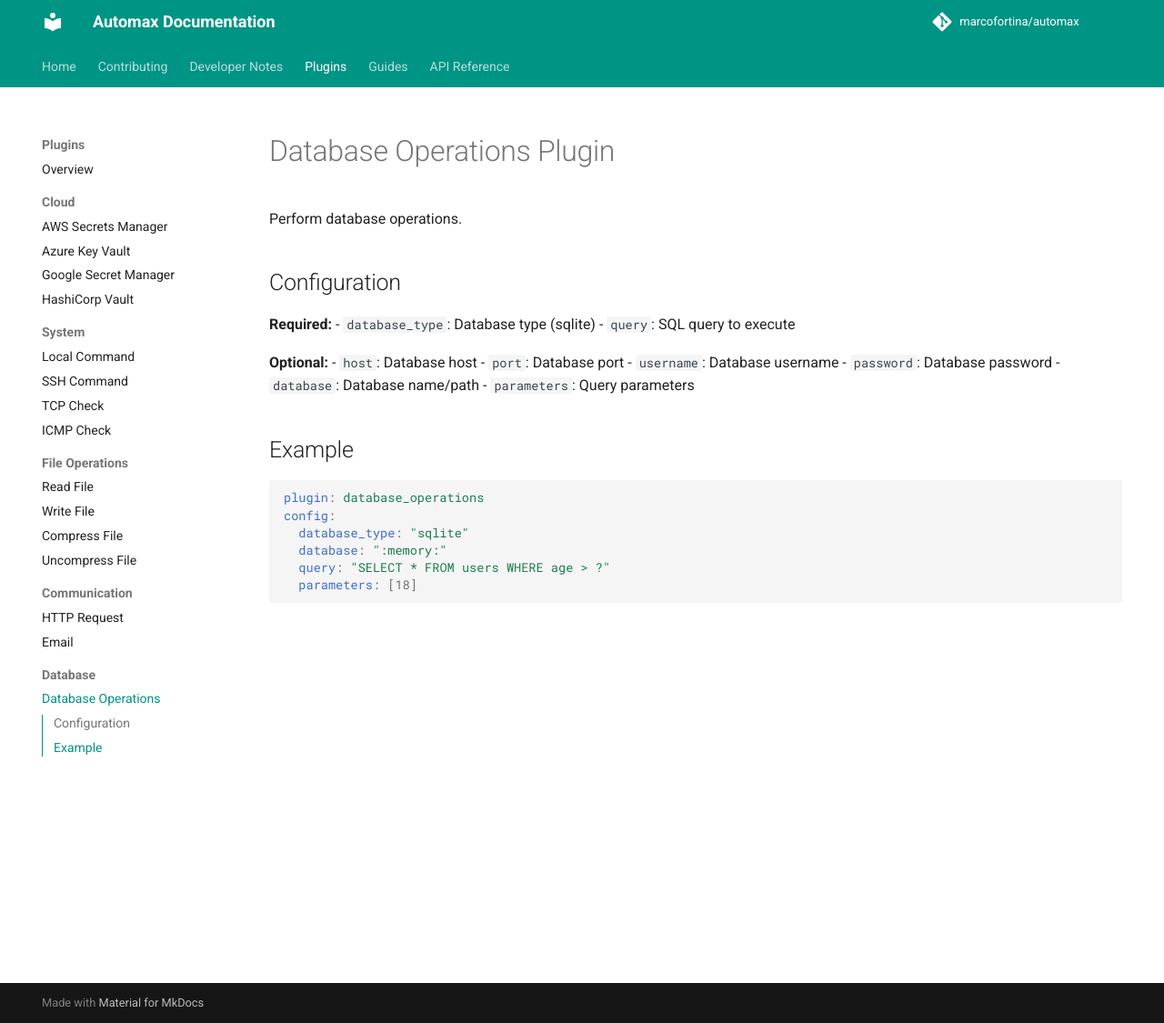
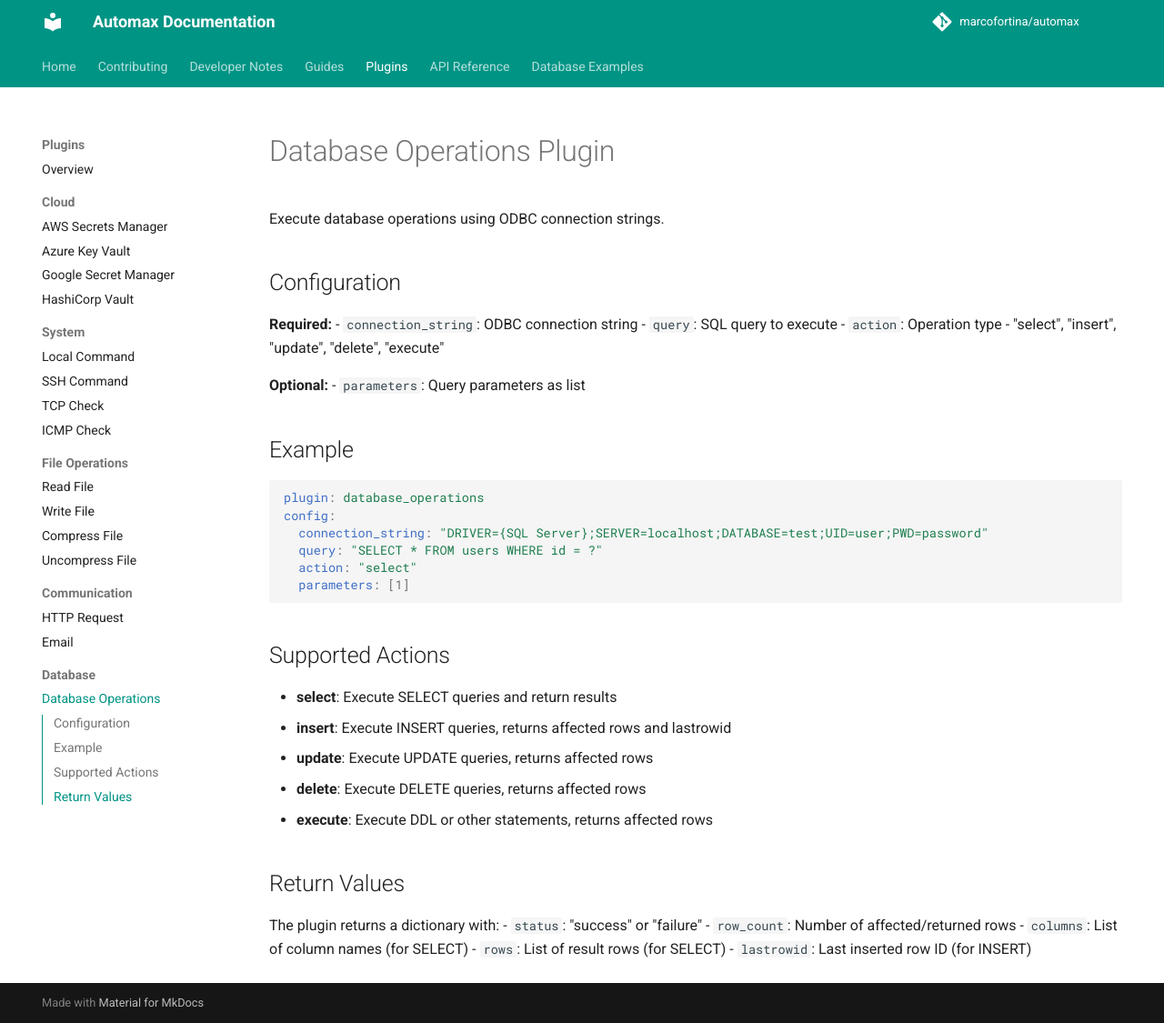
Before and after one commit to marcofortina/automax, an MkDocs documentation site: the page built from docs/plugins/database-operations.md, in a window 1280 px wide and 1125 px high. Shown: the whole window at 91% size. Built offline with MkDocs 1.6.1 and Material for MkDocs 9.7.7, drawn with Linux system fonts in a browser that asks for light colours; comment, search, counter and statistics services are not loaded.

Commit message:
docs: align plugin documentation with class-based implementation

````diff
--- a/docs/plugins/database-operations.md
+++ b/docs/plugins/database-operations.md
@@ -1,28 +1,41 @@
 # Database Operations Plugin
 
-Perform database operations.
+Execute database operations using ODBC connection strings.
 
 ## Configuration
 
 **Required:**
-- `database_type`: Database type (sqlite)
+- `connection_string`: ODBC connection string
 - `query`: SQL query to execute
+- `action`: Operation type - "select", "insert", "update", "delete", "execute"
 
 **Optional:**
-- `host`: Database host
-- `port`: Database port
-- `username`: Database username
-- `password`: Database password
-- `database`: Database name/path
-- `parameters`: Query parameters
+- `parameters`: Query parameters as list
 
 ## Example
 
 ```yaml
 plugin: database_operations
 config:
-  database_type: "sqlite"
-  database: ":memory:"
-  query: "SELECT * FROM users WHERE age > ?"
-  parameters: [18]
+  connection_string: "DRIVER={SQL Server};SERVER=localhost;DATABASE=test;UID=user;PWD=password"
+  query: "SELECT * FROM users WHERE id = ?"
+  action: "select"
+  parameters: [1]
 ```
+
+## Supported Actions
+
+- **select**: Execute SELECT queries and return results
+- **insert**: Execute INSERT queries, returns affected rows and lastrowid
+- **update**: Execute UPDATE queries, returns affected rows
+- **delete**: Execute DELETE queries, returns affected rows
+- **execute**: Execute DDL or other statements, returns affected rows
+
+## Return Values
+
+The plugin returns a dictionary with:
+- `status`: "success" or "failure"
+- `row_count`: Number of affected/returned rows
+- `columns`: List of column names (for SELECT)
+- `rows`: List of result rows (for SELECT)
+- `lastrowid`: Last inserted row ID (for INSERT)
--- a/mkdocs.yml
+++ b/mkdocs.yml
@@ -30,6 +30,9 @@ nav:
   - Home: index.md
   - Contributing: CONTRIBUTING.md
   - Developer Notes: DEVELOPER-NOTES.md
+  - Guides:
+    - Creating Plugins: guides/creating-plugins.md
+    - Development Utilities: guides/development-utils.md
   - Plugins:
     - Overview: plugins/index.md
     - Cloud:
@@ -52,9 +55,8 @@ nav:
       - Email: plugins/send-email.md
     - Database:
       - Database Operations: plugins/database-operations.md
-  - Guides:
-    - Creating Plugins: guides/creating-plugins.md
   - API Reference: reference/api.md
+  - Database Examples: database_odbc_examples.yaml
 
 markdown_extensions:
   - admonition
````
Also changed, not shown: docs/database_odbc_examples.yaml (+43 -30 lines), docs/index.md (+24 -14 lines), docs/plugins/aws-secrets-manager.md (+18 -0 lines), docs/plugins/azure-key-vault.md (+20 -0 lines), docs/plugins/check-icmp-connection.md (+16 -0 lines), docs/plugins/check-tcp-connection.md (+11 -0 lines), docs/plugins/compress-file.md (+18 -1 lines), docs/plugins/google-secret-manager.md (+24 -4 lines), docs/plugins/hashicorp-vault.md (+27 -6 lines), docs/plugins/local-command.md (+12 -1 lines), docs/plugins/read-file-content.md (+9 -0 lines), docs/plugins/run-http-request.md (+14 -0 lines), docs/plugins/send-email.md (+11 -0 lines), docs/plugins/ssh-command.md (+12 -0 lines), 2 more files.
